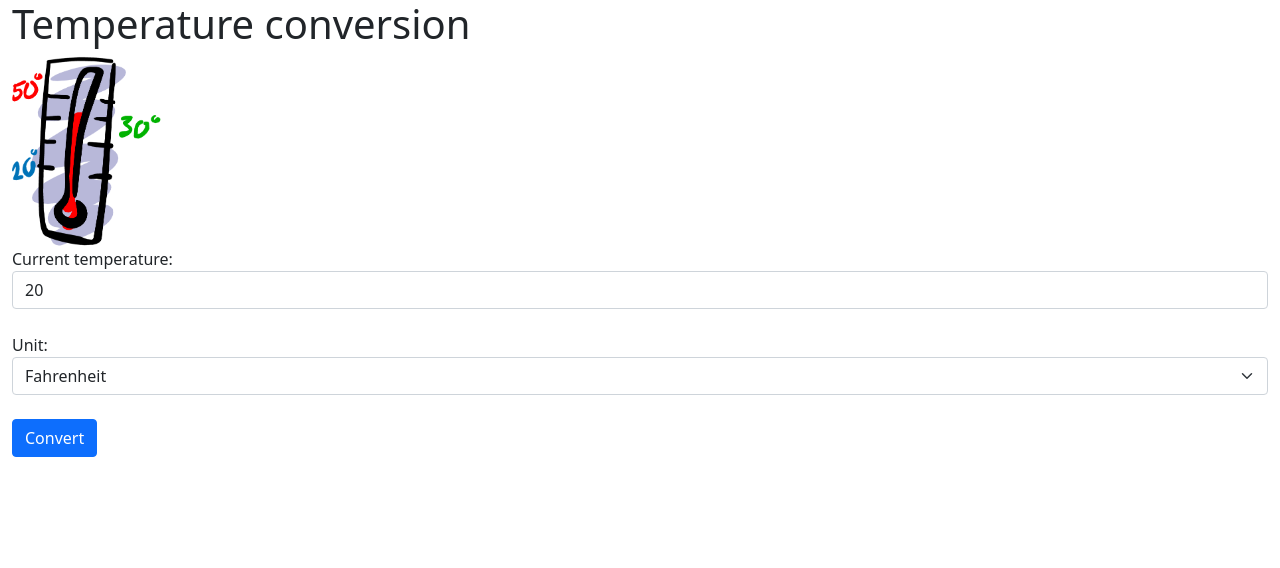
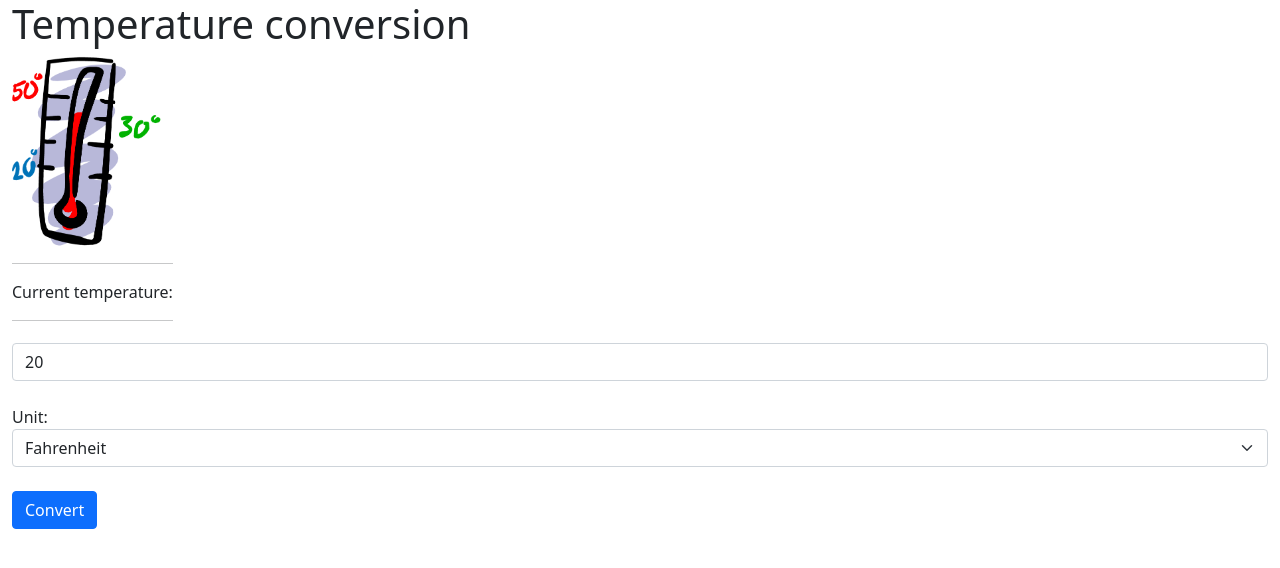
Before and after one commit to HUMYAI1100/ex5b, a plain HTML site: page index.html in a window 1280 px wide. Drawn offline with nearby package versions, Linux system fonts and the light colour scheme.

Commit message:
Adding a thematic break between img and form

```diff
--- a/index.html
+++ b/index.html
@@ -14,7 +14,7 @@
 		<img src="images/temperature.gif" class="img-fluid" alt="runner logo" width="150" height="150"><br>
 		<form role="form" method="GET">
 		  <div class="form-group">
-			<label for="tem">Current temperature:</label>
+			<label for="tem"><hr>Current temperature:<hr></label>
 			<input type="text" class="form-control" name="temp" id="temp" value="20">
 		  </div><br>
 		  <div class="form-group">
```
